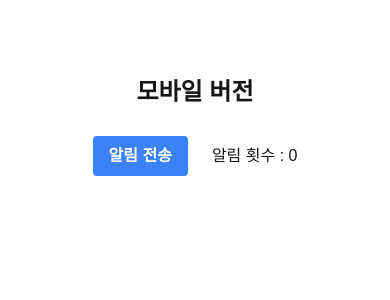
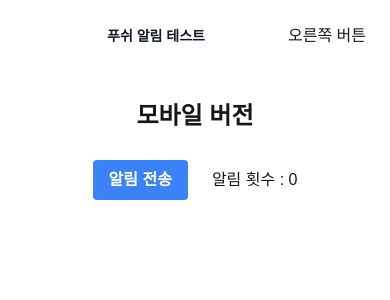
Before and after one commit to raw20/web-view-test, a Next.js app: page / in a window 390 px wide. Shown: the top 300 px of the page. Built offline with nearby package versions, Linux system fonts and the light colour scheme.

Commit message:
feat: 헤더 제목이  모바일 버전일때도 텍스트가 보이게 처리

```diff
--- a/app/ui/header/hearder.tsx
+++ b/app/ui/header/hearder.tsx
@@ -15,14 +15,14 @@ export default function Header() {
           </a>
         </div>
 
-        <PopoverGroup className="hidden lg:flex lg:gap-x-12">
+        <PopoverGroup className="flex gap-x-12">
           <div className="flex items-center space-x-6">
             <h1 className="text-sm font-semibold leading-6 text-gray-900">
               푸쉬 알림 테스트
             </h1>
           </div>
         </PopoverGroup>
-        <div className="hidden lg:flex lg:flex-1 lg:justify-end"></div>
+        <div className="flex lg:flex-1 lg:justify-end">오른쪽 버튼</div>
       </nav>
     </header>
   );
```
